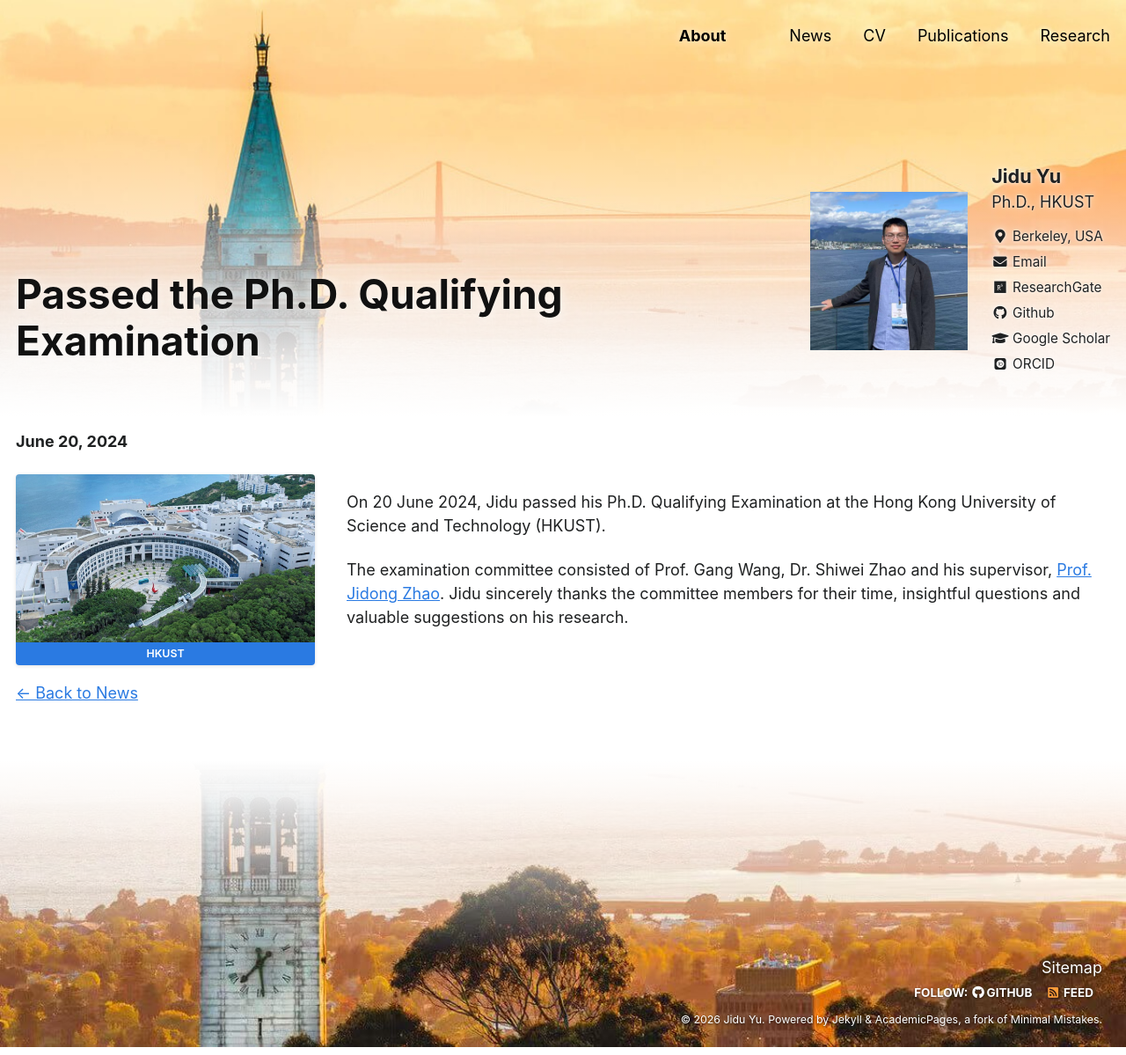
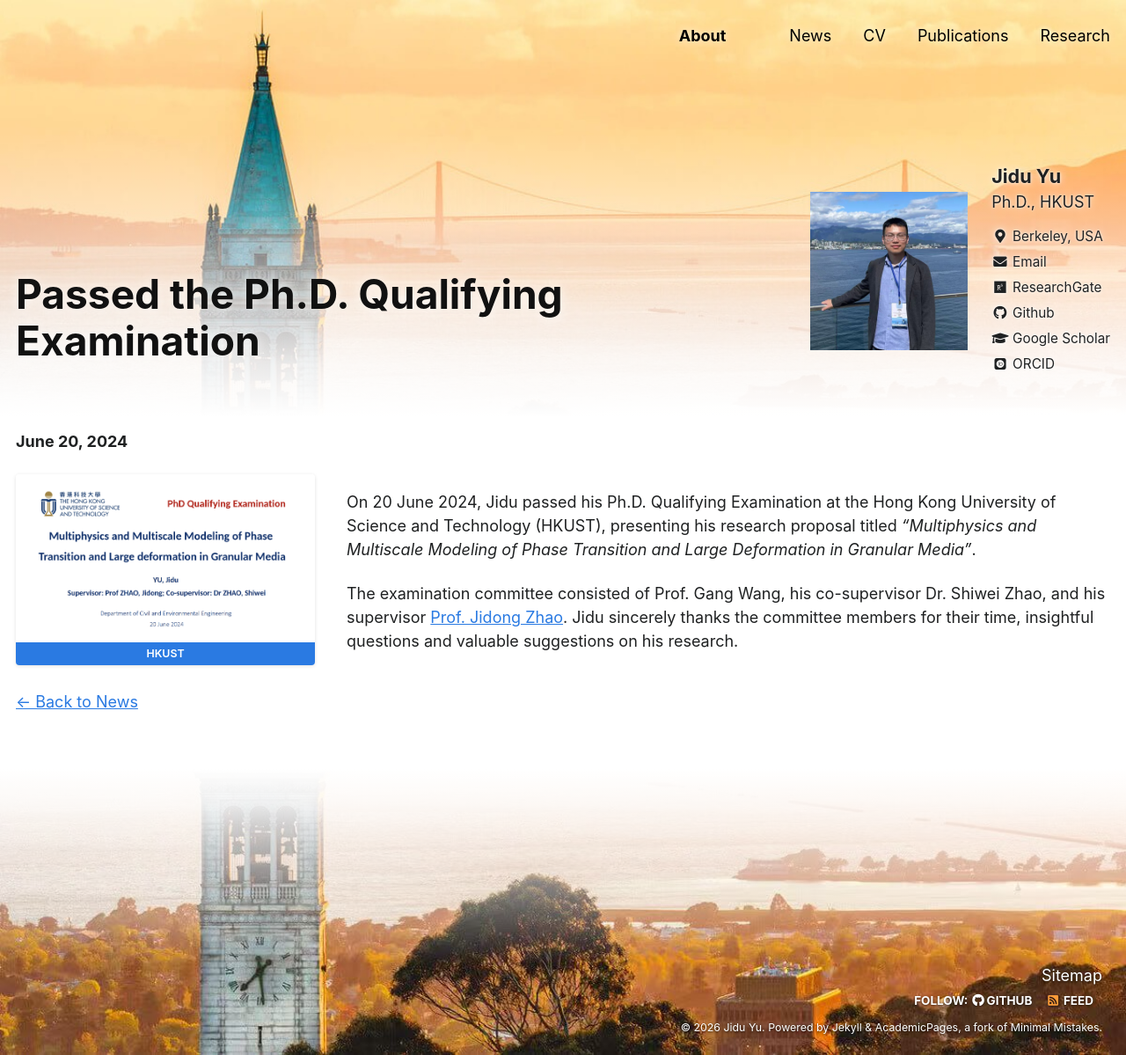
Before and after one commit to yujidu/yujidu.github.io, a Jekyll site: the page built from _news/2024-06-phd-qualifying-exam.md, in a window 1280 px wide and 1199 px high. Shown: the whole window at 88% size. Built offline with Jekyll 4.4.1, drawn with Linux system fonts in a browser that asks for light colours; some web fonts are replaced.

Commit message:
Qualifying exam news: title slide and proposal title
Co-Authored-By: Claude Opus 5.5 <noreply@anthropic.com>
Claude-Session: https://claude.ai/code/session_01Vw9tGnbWFVNDt9UXvET6V8

```diff
--- a/_news/2024-06-phd-qualifying-exam.md
+++ b/_news/2024-06-phd-qualifying-exam.md
@@ -1,12 +1,12 @@
 ---
 title: Passed the Ph.D. Qualifying Examination
 date: '2024-06-20'
-image: /images/hkust.jpg
+image: /images/news/phd-qe-2024-slide.png
 label: HKUST
 image_fit: cover
-summary: Jidu passed his Ph.D. Qualifying Examination at HKUST, examined by Prof. Gang Wang, Dr. Shiwei Zhao and his supervisor Prof. Jidong Zhao.
+summary: Jidu passed his Ph.D. Qualifying Examination at HKUST with the proposal "Multiphysics and Multiscale Modeling of Phase Transition and Large Deformation in Granular Media".
 ---
 
-On 20 June 2024, Jidu passed his Ph.D. Qualifying Examination at the Hong Kong University of Science and Technology (HKUST).
+On 20 June 2024, Jidu passed his Ph.D. Qualifying Examination at the Hong Kong University of Science and Technology (HKUST), presenting his research proposal titled *"Multiphysics and Multiscale Modeling of Phase Transition and Large Deformation in Granular Media"*.
 
-The examination committee consisted of Prof. Gang Wang, Dr. Shiwei Zhao and his supervisor, [Prof. Jidong Zhao](https://jzhao.people.ust.hk/). Jidu sincerely thanks the committee members for their time, insightful questions and valuable suggestions on his research.
+The examination committee consisted of Prof. Gang Wang, his co-supervisor Dr. Shiwei Zhao, and his supervisor [Prof. Jidong Zhao](https://jzhao.people.ust.hk/). Jidu sincerely thanks the committee members for their time, insightful questions and valuable suggestions on his research.
```
Also changed, not shown: images/news/phd-qe-2024-slide.png (added).
